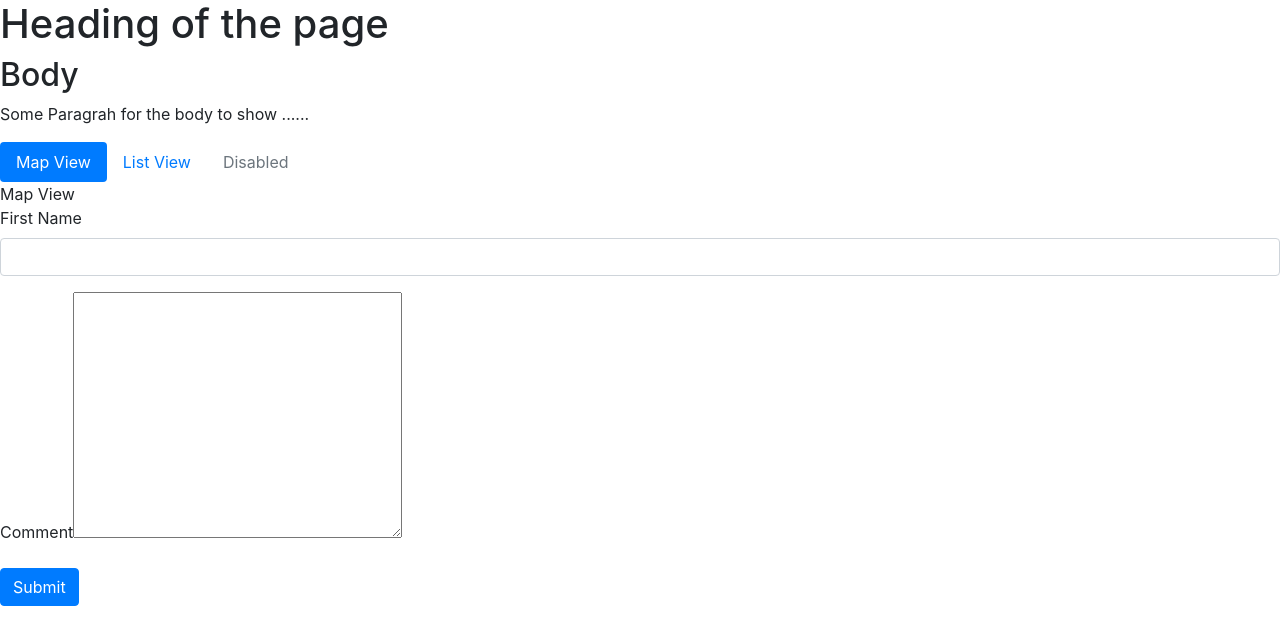
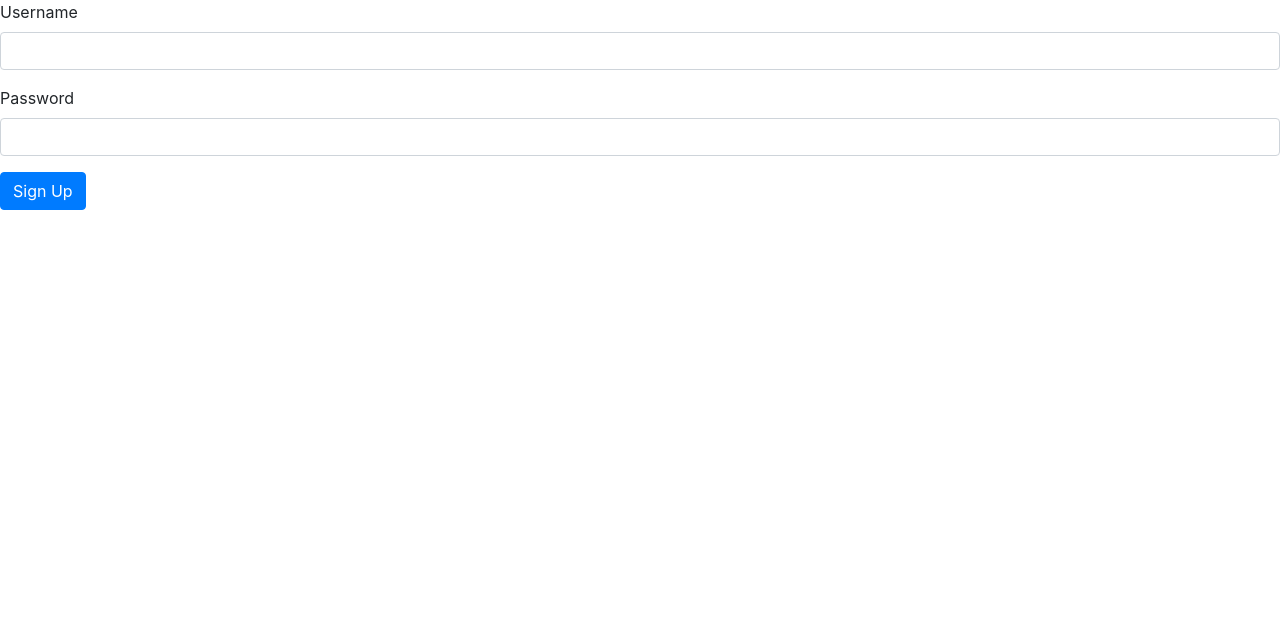
Before and after one commit to onkarnirhali/Angular, an Angular app: page / in a window 1280 px wide. Shown: the top 644 px of the page. Built offline with nearby package versions, Linux system fonts and the light colour scheme.

Commit message:
reactive forms with validations

```diff
--- a/src/app/app.component.html
+++ b/src/app/app.component.html
@@ -1,16 +1 @@
-<app-panel>
-    <div class="heading">
-        <h1>Heading of the page</h1>
-    </div>
-    <div class="body">
-        <h2>Body</h2>
-        <p>Some Paragrah for the body to show ......</p>
-    </div>
-</app-panel>
-
-<app-like>
-    Like Button can appear here...
-</app-like>
-<app-courses>
-
-</app-courses>
+<signup-form></signup-form>
--- /dev/null
+++ b/src/app/signup-form/signup-form/signup-form.component.html
@@ -0,0 +1,37 @@
+<form [formGroup]="form">
+  <div class="form-group">
+    <label for="username">Username</label>
+    <input
+      formControlName="username"
+      id="username"
+      type="text"
+      class="form-control"
+    />
+    <div
+      *ngIf="username.touched && username.invalid"
+      class="alert alert-danger"
+    >
+      <div *ngIf="username.errors.required">Username is required</div>
+      <div *ngIf="username.errors.minlength">
+        Minimum lenth of the characters should be
+        {{ username.errors.minlength.requiredLength }}
+      </div>
+    </div>
+  </div>
+  <div class="form-group">
+    <label for="password">Password</label>
+    <input
+      formControlName="password"
+      id="password"
+      type="text"
+      class="form-control"
+    />
+  </div>
+  <div
+    *ngIf="form.get('password').touched && form.get('password').invalid"
+    class="alert alert-danger"
+  >
+    Yo!! Password is needed Bruh!!!
+  </div>
+  <button class="btn btn-primary" type="submit">Sign Up</button>
+</form>
--- /dev/null
+++ b/src/app/signup-form/signup-form/signup-form.component.ts
@@ -0,0 +1,20 @@
+import { Component } from '@angular/core';
+import { FormGroup, FormControl, Validators } from '@angular/forms';
+@Component({
+  selector: 'signup-form',
+  templateUrl: './signup-form.component.html',
+  styleUrls: ['./signup-form.component.css'],
+})
+export class SignupFormComponent {
+  form = new FormGroup({
+    username: new FormControl('', [
+      Validators.required,
+      Validators.minLength(10),
+    ]),
+    password: new FormControl('', Validators.required),
+  });
+
+  get username() {
+    return this.form.get('username');
+  }
+}
```
Also changed, not shown: src/app/app.module.ts (+7 -9 lines), src/app/signup-form/signup-form/signup-form.component.css (added), 1 other file (tests, documents, lock files or other folders).
